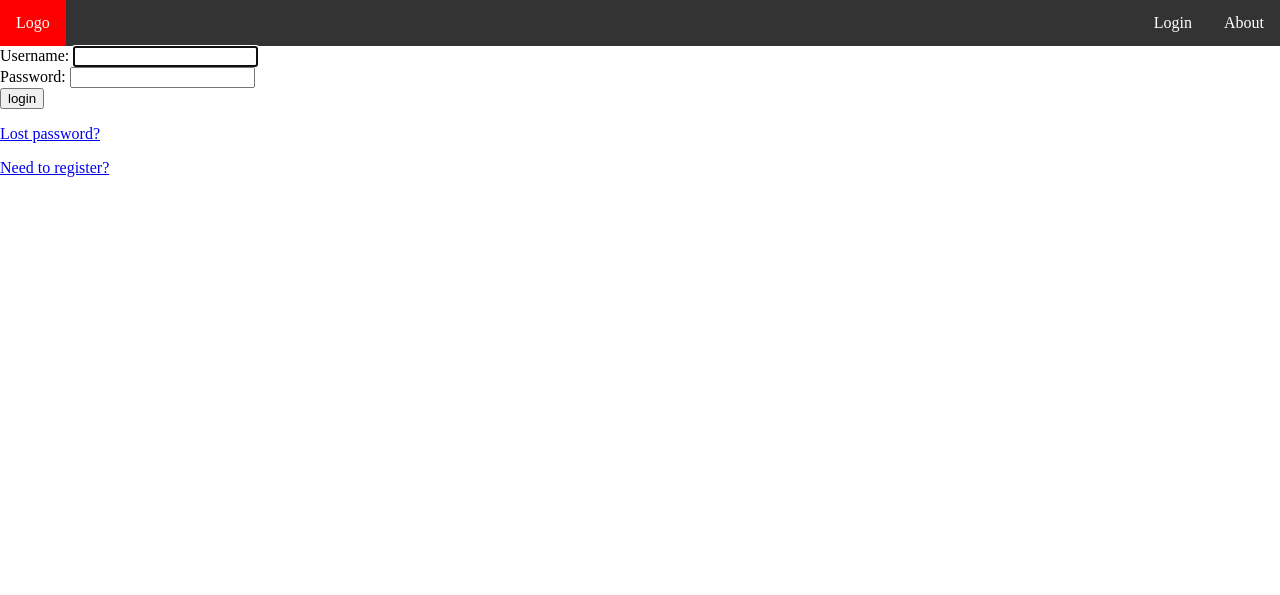
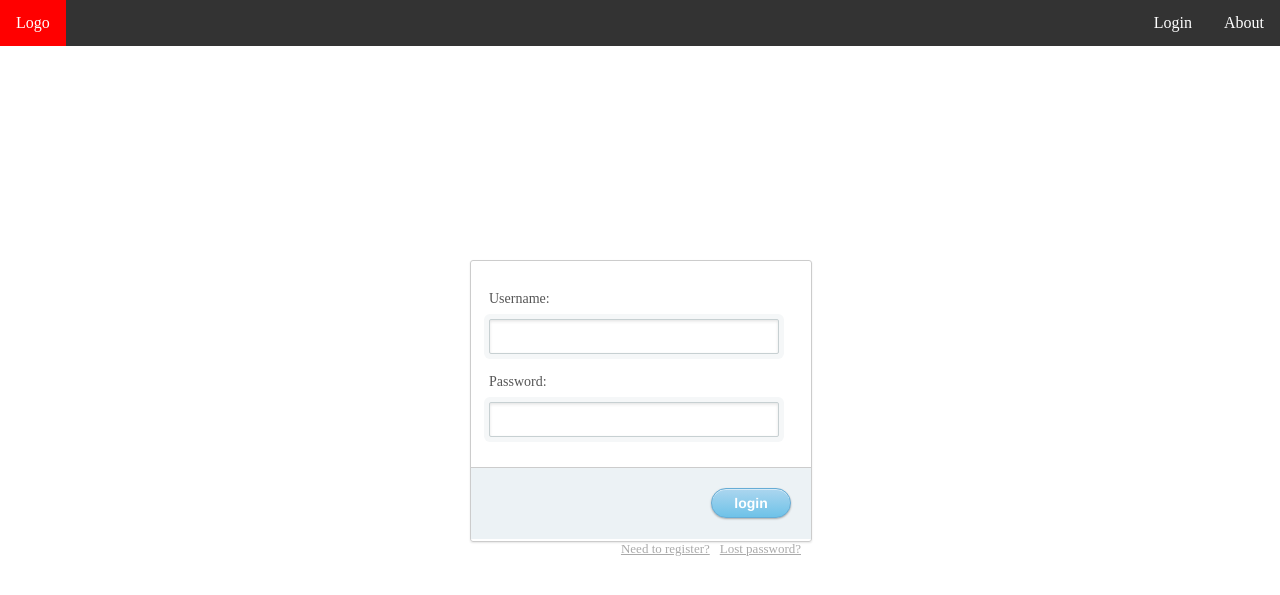
Before and after one commit to imaybeniki/capstone, a Django app: page /accounts/login/ in a window 1280 px wide. Shown: the top 595 px of the page. Run offline with Django 3.2, Linux system fonts and the light colour scheme; some libraries are stand-ins or nearby versions.

Commit message:
Added all registration formatting and changed some html structure to accomidate

```diff
--- a/capstoneSite/static/mapInterface/css/mapInterface.css
+++ b/capstoneSite/static/mapInterface/css/mapInterface.css
@@ -16,13 +16,6 @@ html, body {
 }
 
 /*** Header bar ***/
-ul {
-	list-style-type: none;
-	margin: 0;
-	padding: 0;
-	overflow: hidden;
-	background-color: #333;
-}
 li {
 	float: right;
 }
@@ -76,8 +69,140 @@ i {
 	display: block;
 }
 
-@media only screen
+/*** Registration formatting ***/
+.loginContainer {
+    position: fixed;
+    width: 340px;
+    height: 280px;
+    top: 50%;
+    left: 50%;
+    margin-top: -140px;
+    margin-left: -170px;
+    border-radius: 3px;
+    border: 1px solid #ccc;
+    box-shadow: 0 1px 2px rgba(0, 0, 0, .1);
+}
+.registerContainer {
+    position: fixed;
+    width: 340px;
+    height: 364px;
+    top: 50%;
+    left: 50%;
+    margin-top: -140px;
+    margin-left: -170px;
+    border-radius: 3px;
+    border: 1px solid #ccc;
+    box-shadow: 0 1px 2px rgba(0, 0, 0, .1);
+}
+.pwResetContainer {
+    position: fixed;
+    width: 340px;
+    height: 197px;
+    top: 50%;
+    left: 50%;
+    margin-top: -140px;
+    margin-left: -170px;
+    border-radius: 3px;
+    border: 1px solid #ccc;
+    box-shadow: 0 1px 2px rgba(0, 0, 0, .1);
+}
+.lowerContainer {
+    background: #ecf2f5;
+    border-top: 1px solid #ccc;
+    width: 100%;
+    height: 71px;
+    margin-top: 20px;
+}
+form {
+    margin: 0 auto;
+    margin-top: 20px;
+}
+form label {
+    color: #555;
+    display: inline-block;
+    margin-left: 18px;
+    padding-top: 10px;
+    font-size: 14px;
+}
+p a {
+    font-size: 11px;
+    color: #aaa;
+    float: right;
+    margin-top: -13px;
+    margin-right: 20px;
+}
+p a:hover {
+    color: #555;
+}
+form input {
+    font-family: Helvetica;
+    font-size: 12px;
+    outline: none;
+}
+input[type=text], input[type=password], input[type=email] {
+    color: #777;
+    padding-left: 10px;
+    margin: 10px;
+    margin-top: 12px;
+    margin-left: 18px;
+    width: 290px;
+    height: 35px;
+    border: 1px solid #c7d0d2;
+    border-radius: 2px;
+    box-shadow: inset 0 1.5px 3px rgba(190, 190, 190, .4), 0 0 0 5px #f5f7f8;
+}
+input[type=submit] {
+    float: right;
+    margin-right: 20px;
+    margin-top: 20px;
+    width: 80px;
+    height: 30px;
+
+    /** to make the button all pretty **/
+    font-size: 14px;
+    font-weight: bold;
+    color: #fff;
+    background-image: -webkit-gradient(linear, left top, left bottom, from(#acd6ef), to(#6ec2e8));
+    background-image: -moz-linear-gradient(top left 90deg, #acd6ef 0%, #6ec2e8 100%);
+    background-image: linear-gradient(top left 90deg, #acd6ef 0%, #6ec2e8 100%);
+    border-radius: 30px;
+    border: 1px solid #66add6;
+    box-shadow: 0 1px 2px rgba(0, 0, 0, .3), inset 0 1px 0 rgba(255, 255, 255, .5);
+    cursor: pointer;
+}
+.regLink {
+    font-size: 13px;
+    color: #aaa;
+    float: right;
+    margin-top: 2px;
+    margin-right: 10px;
+}
+
+
+/*** Specific media formatting ***/
+@media only screen /* mobile specifc css */
 and (min-device-width : 320px)
 and (max-device-width : 480px) {
+    ul {
+        list-style-type: none;
+        margin: 0;
+        padding: 0;
+        overflow: hidden;
+        background-color: #333;
+        height: 54px;
+    }
 
+    ul a {
+        font-size: 20px;
+    }
 }
+@media only screen /* desktop specific css */
+and (min-width: 1224px) {
+    ul {
+        list-style-type: none;
+        margin: 0;
+        padding: 0;
+        overflow: hidden;
+        background-color: #333;
+    }
+}
--- a/capstoneSite/templates/registration/logged_out.html
+++ b/capstoneSite/templates/registration/logged_out.html
@@ -1,6 +1,7 @@
 {% extends 'capstoneSite/base.html' %}
 
 {% block content %}
+
 <p>Logged out!</p>
 
 <a href="{% url 'homepage'%}">Click here to return to the home page.</a>
--- a/capstoneSite/templates/registration/login.html
+++ b/capstoneSite/templates/registration/login.html
@@ -33,8 +33,10 @@
           <input type="hidden" name="next" value="{{ next }}" />
         </div>
 
-        <p><a href="{% url 'password_reset' %}">Lost password?</a></p>
-        <p><a href="{% url 'register' %}">Need to register?</a></p>
+        <div>
+            <td><a class="regLink" href="{% url 'password_reset' %}">Lost password?</a></td>
+            <td><a class="regLink" href="{% url 'register' %}">Need to register?</a></td>
+        </div>
     </form>
 </div>
 
```
Also changed, not shown: capstoneSite/mapInterface/static/mapInterface/css/mapInterface.css (+28 -4 lines), capstoneSite/templates/registration/password_reset_form.html (+12 -5 lines), 1 other file.
